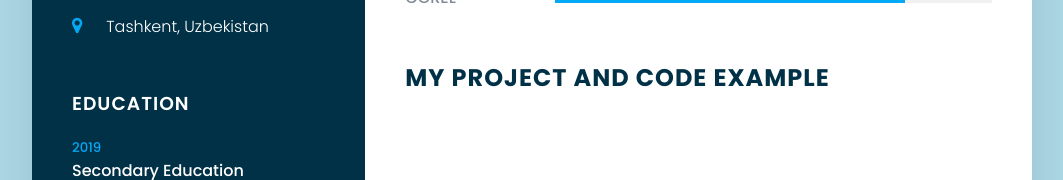
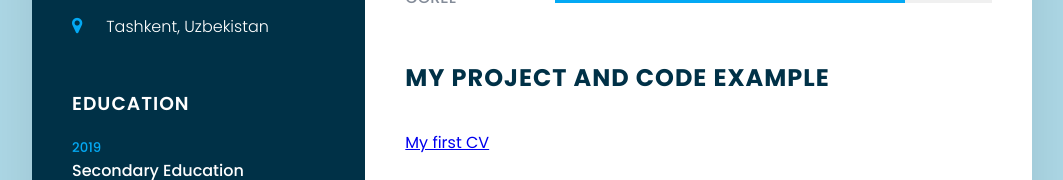
Before and after one commit to Jamol4ik/rsschool-cv, a plain HTML site: page index.html in a window 1280 px wide. Shown: the part 620-800 px from the top of the page, without its empty margins (108-1171 px from the left). Drawn offline with Linux system fonts and the light colour scheme.

Commit message:
init: Update index.html

```diff
--- a/index.html
+++ b/index.html
@@ -159,7 +159,7 @@
           <div class="about code">
             <h2 class="title2">My project and Code example</h2>
             <br>
-              <a href="https://jamol4ik.github.io/rsschool-cv/"></a> <br><br>
+              <a href="https://jamol4ik.github.io/rsschool-cv/">My first CV</a> <br><br>
 
               In a small town the population is p0 = 1000 at the beginning of a year. The   population regularly increases by 2 percent per year and moreover 50 new  inhabitants per year come to live in the town. How many years does the town  need to see its population greater or equal to p = 1200 inhabitants?<br><br>
               At the end of the first year there will be:
```
